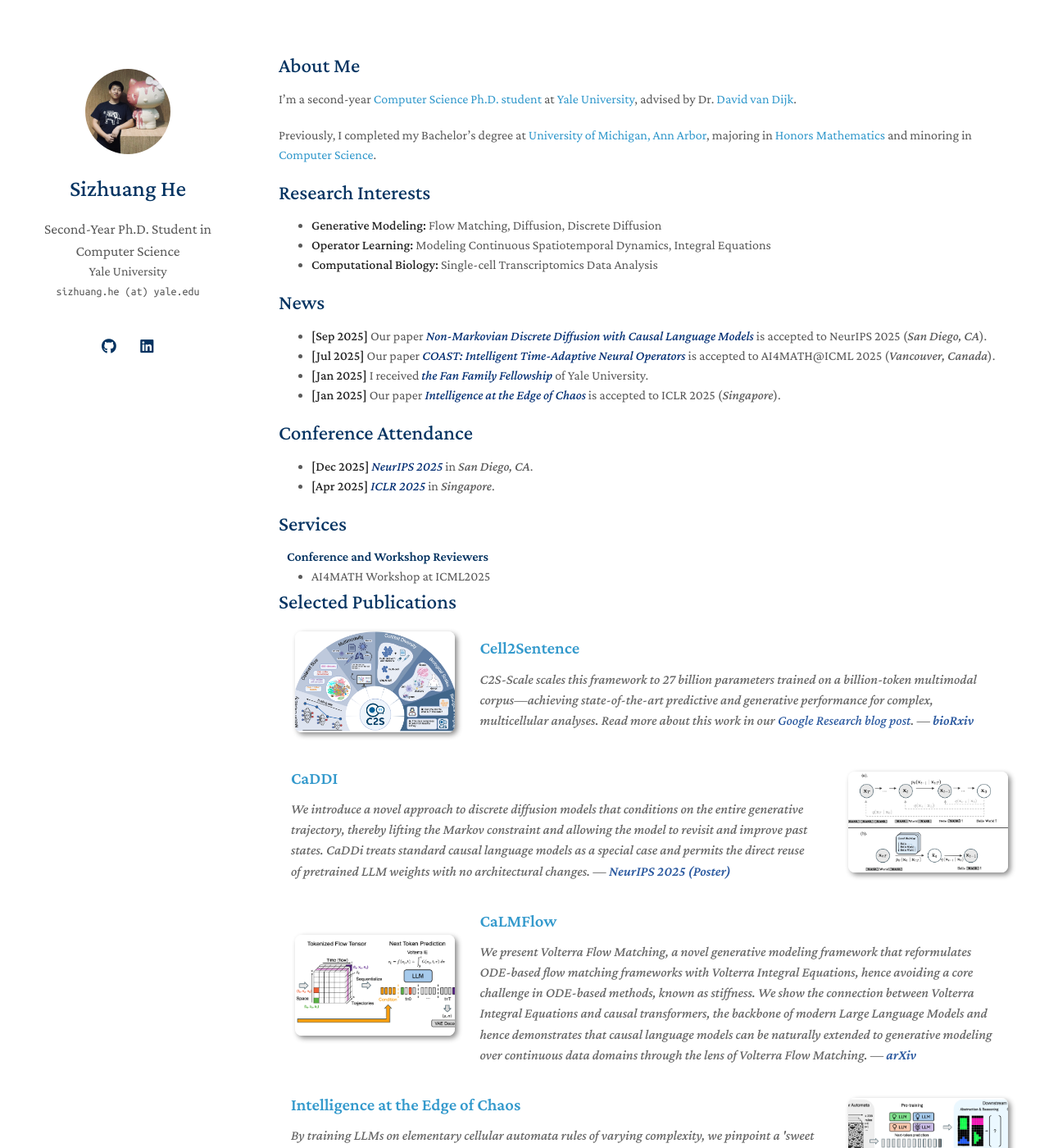
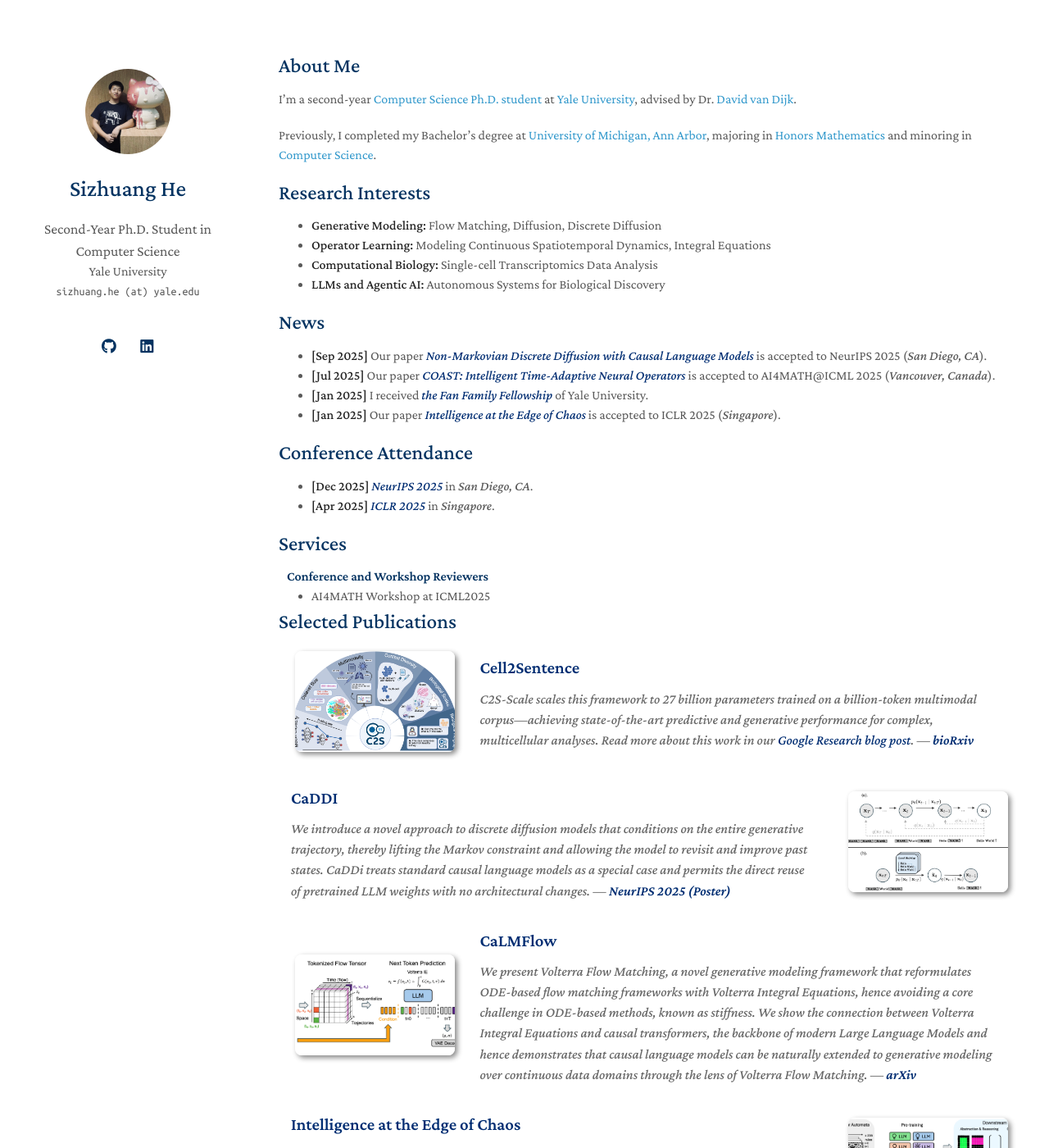
Before and after one commit to SizhuangHe/sizhuanghe.github.io, a Jekyll site: the page built from index.md, in a window 1280 px wide and 1400 px high. Shown: the whole window at 82% size. Built offline with Jekyll 4.4.1, drawn with Linux system fonts in a browser that asks for light colours; a style sheet for code colours, icons or effects is not loaded; our own code applies the rules of GitHub Pages for plain Markdown files; some of the changed text lies outside the part shown.

Commit message:
prettier colors and new contents

```diff
--- a/_includes/publications.md
+++ b/_includes/publications.md
@@ -1,5 +1,5 @@
-<h2 id="publications" style="margin: 2px 0px -15px;">Publications and Preprints</h2>
-<p style="font-size: 0.9em; margin-top: 15px; margin-bottom: -10px;"><i>(*: Equal Contribution; Organized by Year; Last Updated: Apr 2025)</i></p>
+<h2 id="publications" style="margin: 2px 0px -15px;">Complete Publication List</h2>
+<p style="font-size: 0.9em; margin-top: 15px; margin-bottom: -10px;"><i>(*: Equal Contribution; Last Updated: Sep 2025)</i></p>
 
 <div class="publications">
 
@@ -60,7 +60,7 @@
           {{ link.authors }}
         {% endif %}
       </div>
-      <div class="periodical" style="margin-top: 2px;"><em>{{ link.conference }}</em>{% if link.date %} • {{ link.date }}{% endif %}{% if link.notes %} • <strong><i style="color:#e74d3c">{{ link.notes }}</i></strong>{% endif %}</div>
+      <div class="periodical" style="margin-top: 2px;"><em>{{ link.conference }}</em></div>
     <div class="links" style="margin-top: 5px;">
       {% if link.full_abstract %}
       <a href="javascript:void(0)" onclick="toggleAbstract('abstract-{{ forloop.index }}')" class="btn btn-sm z-depth-0" role="button" style="font-size:11px;">Abstract</a>
@@ -89,7 +89,7 @@
     </div>
     <!-- BibTeX formatted display -->
     {% if link.bibtex %}
-    <div id="bibtex-{{ forloop.index }}" class="bibtex-container" style="display: none; margin-top: 10px; padding: 15px; background-color: #f8f9fa; border-left: 3px solid #007bff; border-radius: 4px; position: relative; width: 700px; max-width: 80%;">
+    <div id="bibtex-{{ forloop.index }}" class="bibtex-container" style="display: none; margin-top: 10px; padding: 15px; background-color: #f8f9fa; border-left: 3px solid #003d82; border-radius: 4px; position: relative; width: 700px; max-width: 80%;">
       <button onclick="copyBibtexContent('bibtex-content-{{ forloop.index }}')" style="position: absolute; top: 8px; right: 8px; padding: 6px; border: 1px solid #ced4da; background: #fff; border-radius: 4px; cursor: pointer; color: #495057; display: flex; align-items: center; justify-content: center; z-index: 10;" title="Copy BibTeX">
         <svg width="14" height="14" viewBox="0 0 24 24" fill="none" stroke="currentColor" stroke-width="2" stroke-linecap="round" stroke-linejoin="round">
           <rect x="9" y="9" width="13" height="13" rx="2" ry="2"></rect>
@@ -101,7 +101,7 @@
     {% endif %}
     <!-- Abstract display -->
     {% if link.full_abstract %}
-    <div id="abstract-{{ forloop.index }}" class="abstract-container" style="display: none; margin-top: 10px; padding: 15px; background-color: #f8f9fa; border-left: 3px solid #28a745; border-radius: 4px; width: 700px; max-width: 80%;">
+    <div id="abstract-{{ forloop.index }}" class="abstract-container" style="display: none; margin-top: 10px; padding: 15px; background-color: #f8f9fa; border-left: 3px solid #724e52; border-radius: 4px; width: 700px; max-width: 80%;">
       <div id="abstract-content-{{ forloop.index }}" style="margin: 0; font-family: -apple-system, BlinkMacSystemFont, 'Segoe UI', Roboto, sans-serif; font-size: 13px; line-height: 1.6; color: #495057; text-align: justify;">{{ link.full_abstract }}</div>
     </div>
     {% endif %}
--- a/_includes/selected-publications.md
+++ b/_includes/selected-publications.md
@@ -19,9 +19,9 @@
     {% endif %}
   </div>
   <div class="col-sm-9" style="position: relative;padding-right: 15px;padding-left: 20px;">
-      <div class="title" style="font-size: 1.3em; font-weight: 600;"><a href="{{ link.pdf }}">{% if link.alt_title %}{{ link.alt_title }}{% else %}{{ link.title }}{% endif %}</a></div>
+      <div class="title" style="font-size: 1.3em; font-weight: 600;"><a href="{{ link.pdf }}" style="color: var(--global-theme-color); text-decoration: none;">{% if link.alt_title %}{{ link.alt_title }}{% else %}{{ link.title }}{% endif %}</a></div>
       {% if link.summary %}
-      <div class="abstract" style="margin-top: 10px; font-size: 1.05em; line-height: 1.5; color: #666; font-style: italic;">{{ link.summary }}{% if link.blog %} Read more about this work in our <a href="{{ link.blog }}" target="_blank" style="color: #2c5aa0; text-decoration: none;">Google Research blog post</a>.{% endif %} — <a href="{{ link.pdf }}" target="_blank" style="color: #2c5aa0; font-weight: bold; text-decoration: none;">{{ link.conference }}</a></div>
+      <div class="abstract" style="margin-top: 10px; font-size: 1.05em; line-height: 1.5; color: #666; font-style: italic;">{{ link.summary }}{% if link.blog %} Read more about this work in our <a href="{{ link.blog }}" target="_blank" style="color: var(--global-theme-color); text-decoration: none;">Google Research blog post</a>.{% endif %} — <a href="{{ link.pdf }}" target="_blank" style="color: var(--global-theme-color); font-weight: bold; text-decoration: none;">{{ link.conference }}</a></div>
       {% endif %}
     <div class="links">
       {% if link.code %}
@@ -35,9 +35,9 @@
   {% else %}
   <!-- Even publications: Text left, image right -->
   <div class="col-sm-9" style="position: relative;padding-right: 20px;padding-left: 15px;">
-      <div class="title" style="font-size: 1.3em; font-weight: 600;"><a href="{{ link.pdf }}">{% if link.alt_title %}{{ link.alt_title }}{% else %}{{ link.title }}{% endif %}</a></div>
+      <div class="title" style="font-size: 1.3em; font-weight: 600;"><a href="{{ link.pdf }}" style="color: var(--global-theme-color); text-decoration: none;">{% if link.alt_title %}{{ link.alt_title }}{% else %}{{ link.title }}{% endif %}</a></div>
       {% if link.summary %}
-      <div class="abstract" style="margin-top: 10px; font-size: 1.05em; line-height: 1.5; color: #666; font-style: italic;">{{ link.summary }}{% if link.blog %} Read more about this work in our <a href="{{ link.blog }}" target="_blank" style="color: #2c5aa0; text-decoration: none;">Google Research blog post</a>.{% endif %} — <a href="{{ link.pdf }}" target="_blank" style="color: #2c5aa0; font-weight: bold; text-decoration: none;">{{ link.conference }}</a></div>
+      <div class="abstract" style="margin-top: 10px; font-size: 1.05em; line-height: 1.5; color: #666; font-style: italic;">{{ link.summary }}{% if link.blog %} Read more about this work in our <a href="{{ link.blog }}" target="_blank" style="color: var(--global-theme-color); text-decoration: none;">Google Research blog post</a>.{% endif %} — <a href="{{ link.pdf }}" target="_blank" style="color: var(--global-theme-color); font-weight: bold; text-decoration: none;">{{ link.conference }}</a></div>
       {% endif %}
     <div class="links">
       {% if link.code %}
--- a/_layouts/homepage.html
+++ b/_layouts/homepage.html
@@ -36,6 +36,7 @@
 
   </head>
   <body>
+
     <div class="wrapper">
       <header>
 
@@ -56,6 +57,7 @@
         {% if site.email %}
         <email>{{ site.email }}</email>
         {% endif %}
+
 
         <br>
         <br>
@@ -149,6 +151,7 @@
         truncated.style.display = 'inline';
         toggle.style.display = 'inline';
       }
+
     </script>
     {% if site.google_analytics %}
     <script>
@@ -162,6 +165,7 @@
     {% endif %}
 
     <style>
+
       /* BibTeX inline container styles */
       .bibtex-container {
         box-shadow: 0 1px 3px rgba(0,0,0,0.1);
@@ -175,7 +179,7 @@
       @media (prefers-color-scheme: dark) {
          .bibtex-container {
            background-color: #2d3748 !important;
-          border-left-color: #4299e1 !important;
+           border-left-color: #c2cedc !important;
          }
 
         .bibtex-container strong {
@@ -199,7 +203,7 @@
            /* Abstract container dark mode */
            .abstract-container {
              background-color: #2d3748 !important;
-          border-left-color: #48bb78 !important;
+             border-left-color: #e6d6d9 !important;
            }
 
         .abstract-container div {
@@ -215,6 +219,17 @@
         .abstract-container button:hover {
           background-color: #718096 !important;
         }
+
+        /* Selected publications dark mode */
+        .abstract[style*="color: #666"] {
+          color: #ffffff !important;
+        }
+
+        /* Author toggle links in dark mode - lighter gray */
+        .author-toggle {
+          color: #bbbbbb !important;
+        }
+
 
            /* Dark mode syntax highlighting */
            .bibtex-container .bibtex-code span[style*="color: #6f42c1"] {
--- a/index.md
+++ b/index.md
@@ -13,6 +13,7 @@
 - **Generative Modeling:** Flow Matching, Diffusion, Discrete Diffusion
 - **Operator Learning:** Modeling Continuous Spatiotemporal Dynamics, Integral Equations
 - **Computational Biology:** Single-cell Transcriptomics Data Analysis
+- **LLMs and Agentic AI:** Autonomous Systems for Biological Discovery
 
 
 ## News
```
Lines whose indentation alone changed are shown as unchanged.
